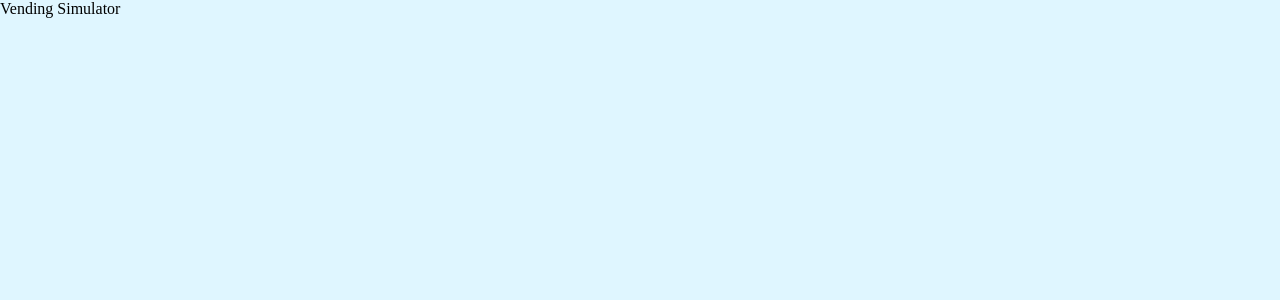
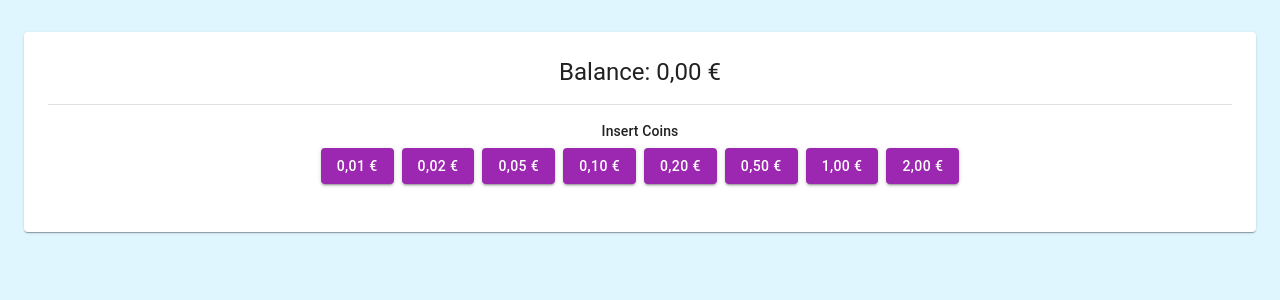
Before and after one commit to TihomirShterev/vending-simulator, a React (Create React App) app: page / in a window 1280 px wide. Shown: the top 300 px of the page. Built offline with nearby package versions, Linux system fonts and the light colour scheme.

Commit message:
feat: Insert coins

```diff
--- a/src/App.tsx
+++ b/src/App.tsx
@@ -1,5 +1,26 @@
-import React from "react";
+import { useState } from "react";
+import { Container, Grid } from "@mui/material";
+import PaymentSystem from "./components/PaymentSystem/PaymentSystem";
+import { formatMoney } from "./utils/helpers";
 
-const App = () => <>Vending Simulator</>;
+const App = () => {
+  const [balance, setBalance] = useState(0);
+  const [message, setMessage] = useState("");
+
+  const insertCoin = (coin: number) => {
+    setBalance((prev) => prev + coin);
+    setMessage(`Inserted ${formatMoney(coin)}.`);
+  };
+
+  return (
+    <Container maxWidth="xl" sx={{ py: 4 }}>
+      <PaymentSystem
+        balance={balance}
+        onInsertCoin={insertCoin}
+        message={message}
+      />
+    </Container>
+  );
+};
 
 export default App;
--- /dev/null
+++ b/src/components/PaymentSystem/PaymentSystem.data.ts
@@ -0,0 +1 @@
+export const ACCEPTED_COINS = [0.01, 0.02, 0.05, 0.1, 0.2, 0.5, 1, 2] as const;
--- /dev/null
+++ b/src/components/PaymentSystem/PaymentSystem.tsx
@@ -0,0 +1,45 @@
+import { Alert, Box, Button, Divider, Paper, Typography } from "@mui/material";
+import { formatMoney } from "../../utils/helpers";
+import { ACCEPTED_COINS } from "./PaymentSystem.data";
+import { PaymentSystemProps } from "./PaymentSystem.types";
+
+const PaymentSystem = ({
+  balance,
+  onInsertCoin,
+  message,
+}: PaymentSystemProps) => (
+  <Paper sx={{ p: 3, textAlign: "center", height: "100%" }}>
+    <Typography variant="h5">Balance: {formatMoney(balance)}</Typography>
+    <Divider sx={{ my: 2 }} />
+    <Typography variant="subtitle2" gutterBottom>
+      Insert Coins
+    </Typography>
+    <Box
+      sx={{
+        display: "flex",
+        flexWrap: "wrap",
+        gap: 1,
+        justifyContent: "center",
+        mb: 3,
+      }}
+    >
+      {ACCEPTED_COINS.map((coin) => (
+        <Button
+          key={coin}
+          variant="contained"
+          color="secondary"
+          onClick={() => onInsertCoin(coin)}
+        >
+          {formatMoney(coin)}
+        </Button>
+      ))}
+    </Box>
+    {message && (
+      <Alert severity="info" sx={{ mt: 2 }}>
+        {message}
+      </Alert>
+    )}
+  </Paper>
+);
+
+export default PaymentSystem;
--- /dev/null
+++ b/src/components/PaymentSystem/PaymentSystem.types.ts
@@ -0,0 +1,5 @@
+export interface PaymentSystemProps {
+  balance: number;
+  onInsertCoin: (coin: number) => void;
+  message: string;
+}
--- /dev/null
+++ b/src/utils/constants.ts
@@ -0,0 +1,2 @@
+export const CURRENCY = "EUR"; // €
+export const LOCALE = "de-DE"; // Germany
--- /dev/null
+++ b/src/utils/helpers.ts
@@ -0,0 +1,7 @@
+import { LOCALE, CURRENCY } from "./constants";
+
+export const formatMoney = (amount: number) =>
+  new Intl.NumberFormat(LOCALE, {
+    style: "currency",
+    currency: CURRENCY,
+  }).format(amount);
```
